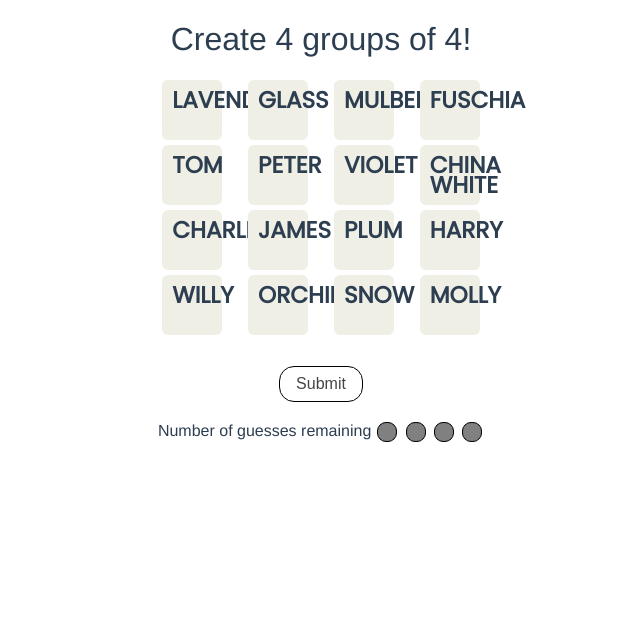
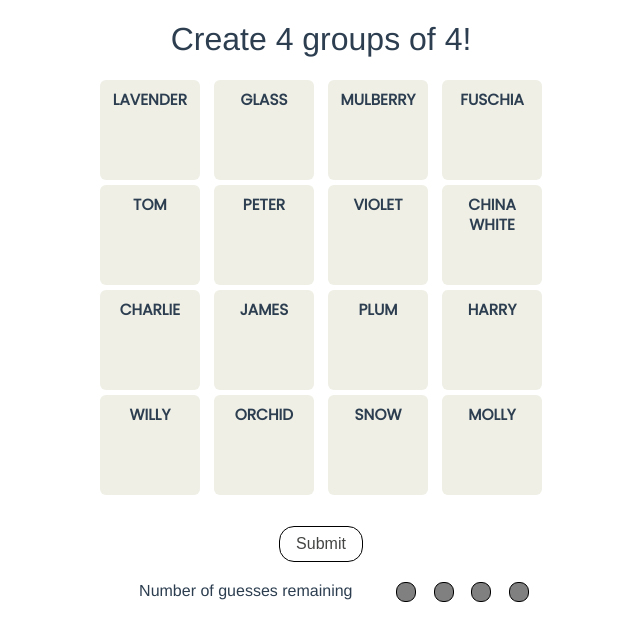
Before and after one commit to margOnline/connections, a Vue app: page / in a window 768 px wide. Shown: the top 640 px of the page, without its empty margins (63-703 px from the left). Built offline with nearby package versions, Linux system fonts and the light colour scheme; a web font is replaced by a local one.

Commit message:
UI: continue to improve the styling
- better background color for selected word - dark brownish/grey instead of black
- media queries to try to contain the wordgrid and word text dependent on screen size
- add an image for favicon

```diff
--- a/src/App.vue
+++ b/src/App.vue
@@ -15,6 +15,11 @@ export default {
   width: 45%;
   margin: auto;
 }
+@media (min-width: 768px) and (max-width: 1060px) {
+  .container {
+    width: 60%;
+  }
+}
 @media (min-width: 240px) and (max-width: 720px) {
   .container {
     width: 100%;
--- a/src/components/AppNotifications.vue
+++ b/src/components/AppNotifications.vue
@@ -26,7 +26,7 @@ export default {
 
 <style scoped>
 .notification {
-  background: black;
+  background: #5a594e;
   color: white;
   display: grid;
   grid-template-columns: 3fr 1fr;
--- a/src/components/WordSquare.vue
+++ b/src/components/WordSquare.vue
@@ -27,7 +27,7 @@ export default {
 .word {
   display: inline-block;
   font-family: "Poppins";
-  font-size: 3vw;
+  font-size: 0.75vw;
   font-weight: bold;
   height: 40px;
   width: 40px;
@@ -45,11 +45,16 @@ export default {
   color: white;
   font-weight: bold;
 }
-.correct {
-  background-color: rgb(190, 240, 190);
-  pointer-events: none;
+@media (min-width: 721px) and (max-width: 1024px) {
+  .word {
+    font-size: 2vw;
+    height: 80px;
+    width: 80px;
+  }
 }
-.incorrect {
-  background-color: rgb(246, 220, 220);
+@media (min-width: 240px) and (max-width: 720px) {
+  .word {
+    font-size: 3vw;
+  }
 }
 </style>
```
Also changed, not shown: 1 other file (tests, documents, lock files or other folders).
